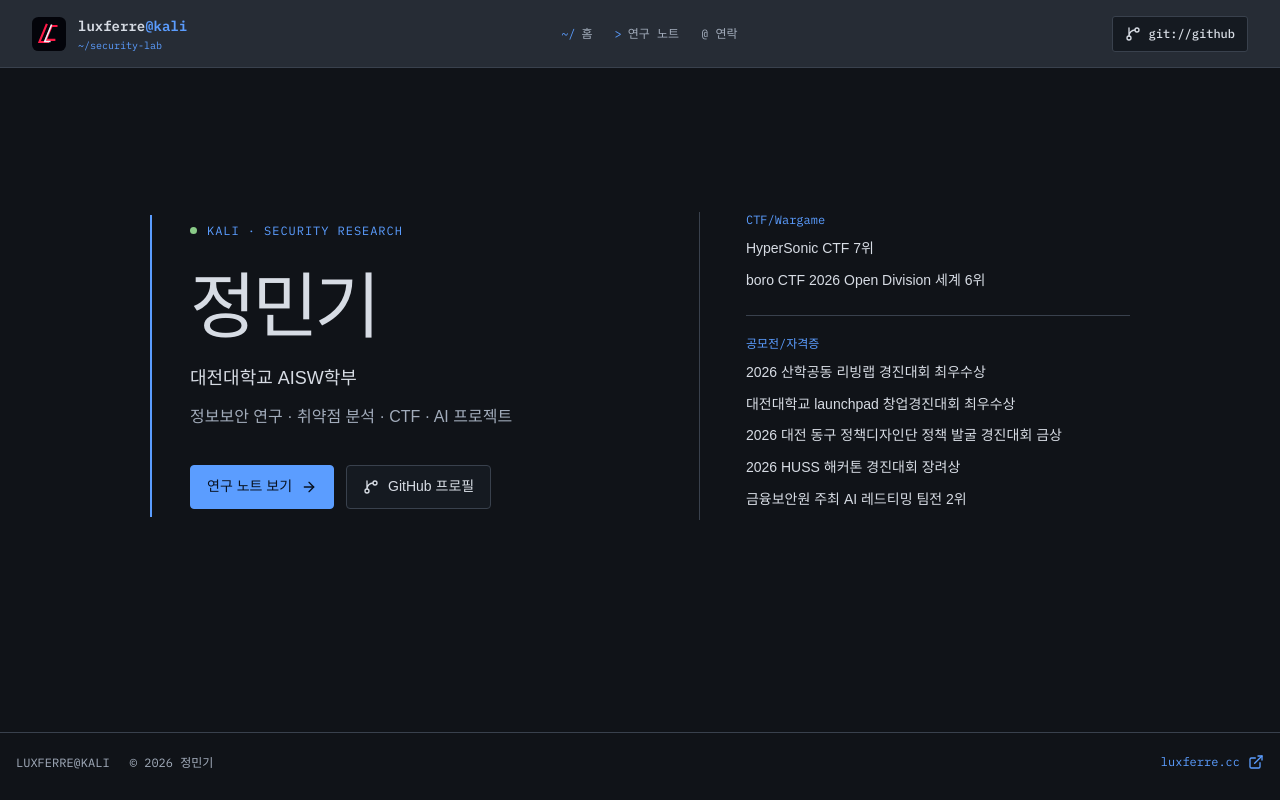
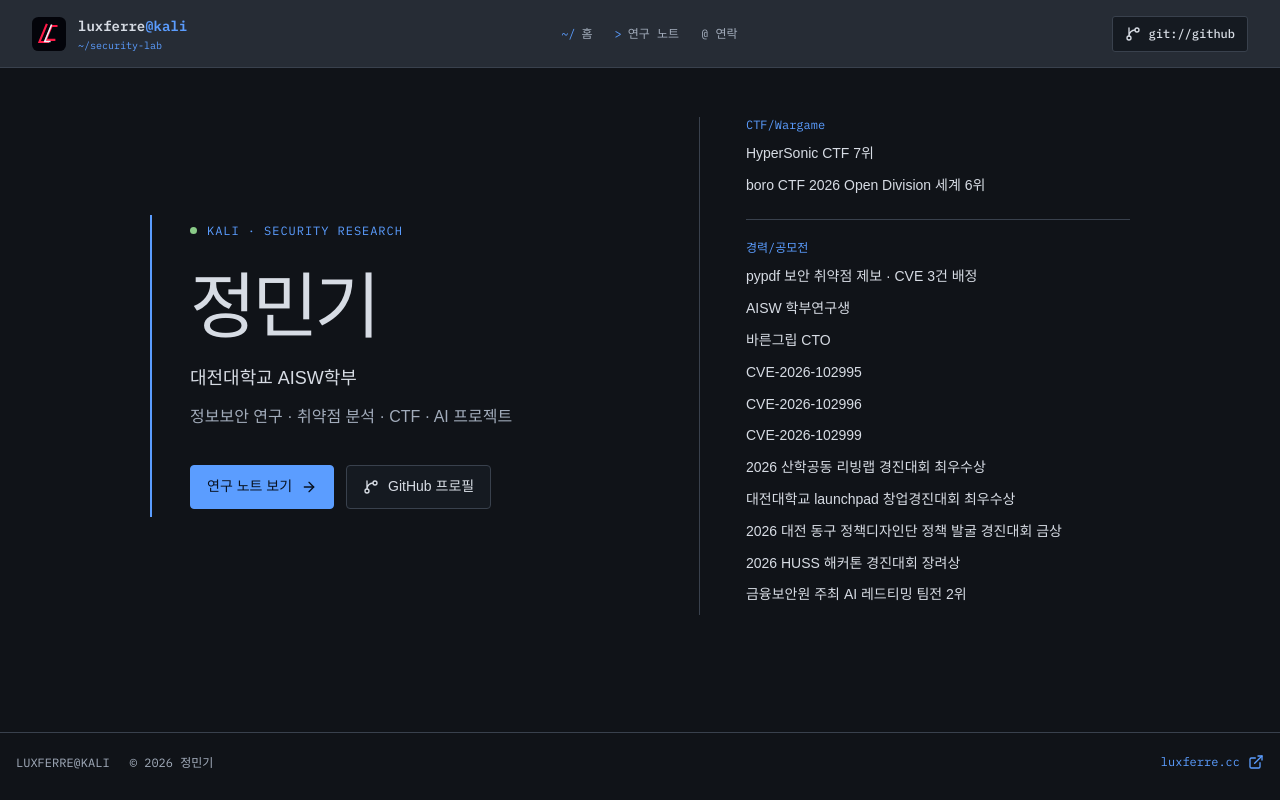
Before and after one commit to jungmingi-lab/morningstarsec.dev, a React (Vite) app: page / in a window 1280 px wide. Built offline with nearby package versions, Linux system fonts and the light colour scheme; a web font is replaced by a local one.

Commit message:
Update career and competition category

```diff
--- a/public/admin/config.yml
+++ b/public/admin/config.yml
@@ -43,7 +43,7 @@ collections:
           - "BugbBounty"
           - "블로그/기술문서"
           - "논문/컨퍼런스"
-          - "공모전/자격증"
+          - "경력/공모전"
         default: "블로그/기술문서"
         required: true
       - label: "태그"
--- a/scripts/generate-seo-pages.mjs
+++ b/scripts/generate-seo-pages.mjs
@@ -306,7 +306,7 @@ function renderStaticFooter() {
 }
 
 function renderHome() {
-  const achievementGroups = ['CTF/Wargame', '공모전/자격증']
+  const achievementGroups = ['CTF/Wargame', '경력/공모전']
     .map((category) => {
       const results = activities.filter((activity) => activity.category === category)
       if (!results.length) return ''
--- a/src/App.tsx
+++ b/src/App.tsx
@@ -35,7 +35,7 @@ const categoryOptions: CategoryFilter[] = [
   '전체',
   ...WRITEUP_CATEGORIES,
 ]
-const achievementCategories = ['CTF/Wargame', '공모전/자격증'] as const
+const achievementCategories = ['CTF/Wargame', '경력/공모전'] as const
 
 function readRoute(): Route {
   const path = window.location.pathname.replace(/\/+$/, '') || '/'
--- a/src/data/portfolio.json
+++ b/src/data/portfolio.json
@@ -79,6 +79,7 @@
   "activities": [
     {
       "name": "pypdf 보안 취약점 제보 · CVE 3건 배정",
+      "category": "경력/공모전",
       "date": "2026-10-01",
       "displayDate": "2026년 10월 확인",
       "description": "pypdf 자원 고갈·처리 지연 취약점 제보와 CVE-2026-102995·CVE-2026-102996·CVE-2026-102999 배정 · 공식 권고 제보자 jungmingi-lab · 수정 버전 6.18.1 및 6.19.0",
@@ -87,7 +88,24 @@
     },
     {
       "name": "AISW 학부연구생",
+      "category": "경력/공모전",
       "description": "Supabase RLS 보안 정책 연구"
+    },
+    {
+      "name": "바른그립 CTO",
+      "category": "경력/공모전"
+    },
+    {
+      "name": "CVE-2026-102995",
+      "category": "경력/공모전"
+    },
+    {
+      "name": "CVE-2026-102996",
+      "category": "경력/공모전"
+    },
+    {
+      "name": "CVE-2026-102999",
+      "category": "경력/공모전"
     },
     {
       "name": "한국장학재단 산하 AI학업 충남여고 멘토",
@@ -95,19 +113,19 @@
     },
     {
       "name": "2026 산학공동 리빙랩 경진대회 최우수상",
-      "category": "공모전/자격증",
+      "category": "경력/공모전",
       "date": "2026",
       "displayDate": "2026년",
       "description": "2026 산학공동 리빙랩 경진대회 최우수상"
     },
     {
       "name": "대전대학교 launchpad 창업경진대회 최우수상",
-      "category": "공모전/자격증",
+      "category": "경력/공모전",
       "description": "대전대학교 Launchpad 창업경진대회 최우수상"
     },
     {
       "name": "2026 대전 동구 정책디자인단 정책 발굴 경진대회 금상",
-      "category": "공모전/자격증",
+      "category": "경력/공모전",
       "date": "2026-07",
       "displayDate": "2026년 7월",
       "description": "대전 동구 원도심 학생 대상 ‘학원 없는 동네를 위한 AI 서술형 학습 피드백’ 정책 제안 · 금상",
@@ -117,7 +135,7 @@
     },
     {
       "name": "2026 HUSS 해커톤 경진대회 장려상",
-      "category": "공모전/자격증",
+      "category": "경력/공모전",
       "date": "2026-07",
       "displayDate": "2026년 7월",
       "description": "교육부·한국연구재단 주관 2026 HUSS 해커톤 경진대회 장려상",
@@ -144,7 +162,7 @@
     },
     {
       "name": "금융보안원 주최 AI 레드티밍 팀전 2위",
-      "category": "공모전/자격증",
+      "category": "경력/공모전",
       "description": "금융보안원 주최 AI 레드티밍 팀전 2위"
     }
   ],
--- a/src/lib/writeups.ts
+++ b/src/lib/writeups.ts
@@ -4,7 +4,7 @@ export const WRITEUP_CATEGORIES = [
   'BugbBounty',
   '블로그/기술문서',
   '논문/컨퍼런스',
-  '공모전/자격증',
+  '경력/공모전',
 ] as const
 
 export type WriteupCategory = (typeof WRITEUP_CATEGORIES)[number]
```
Also changed, not shown: 1 other file (tests, documents, lock files or other folders).
